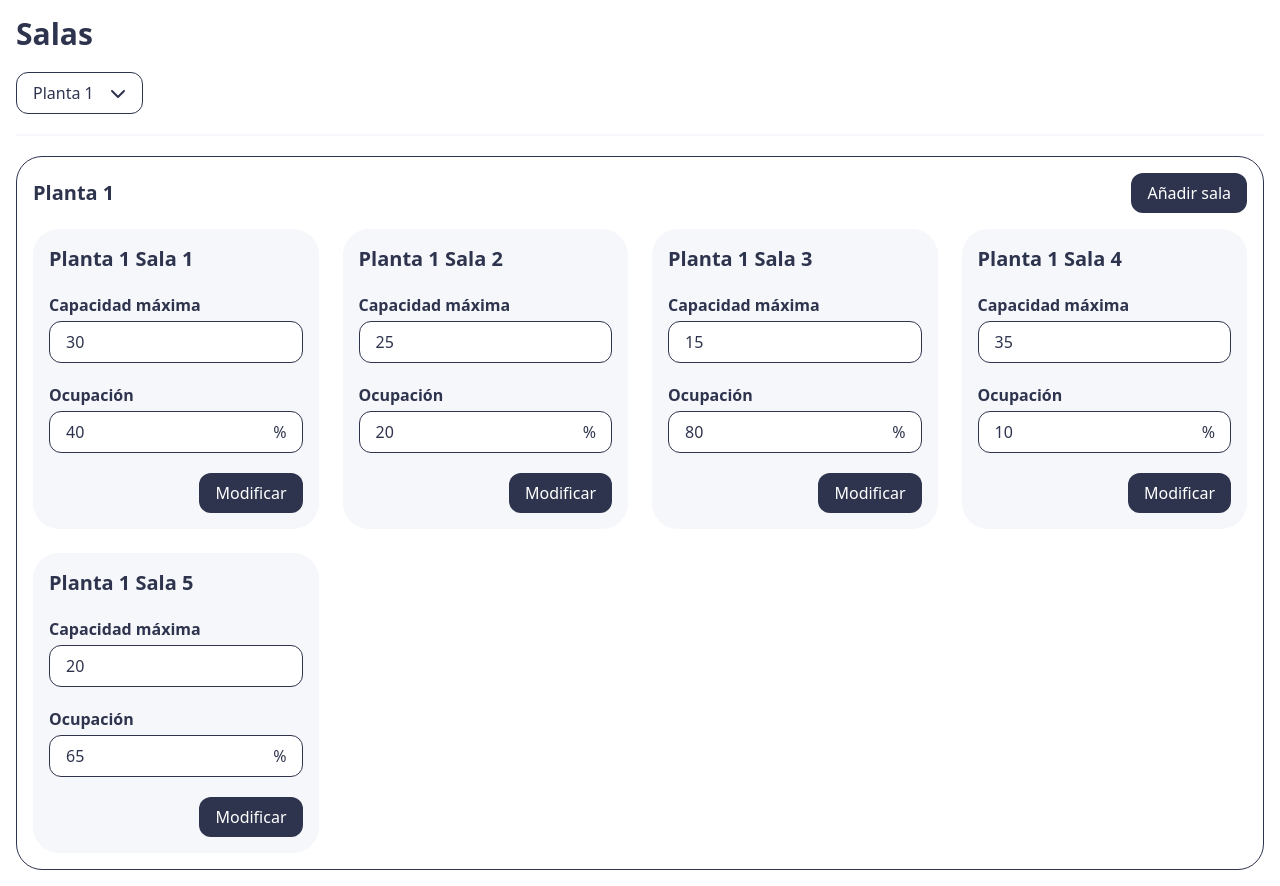
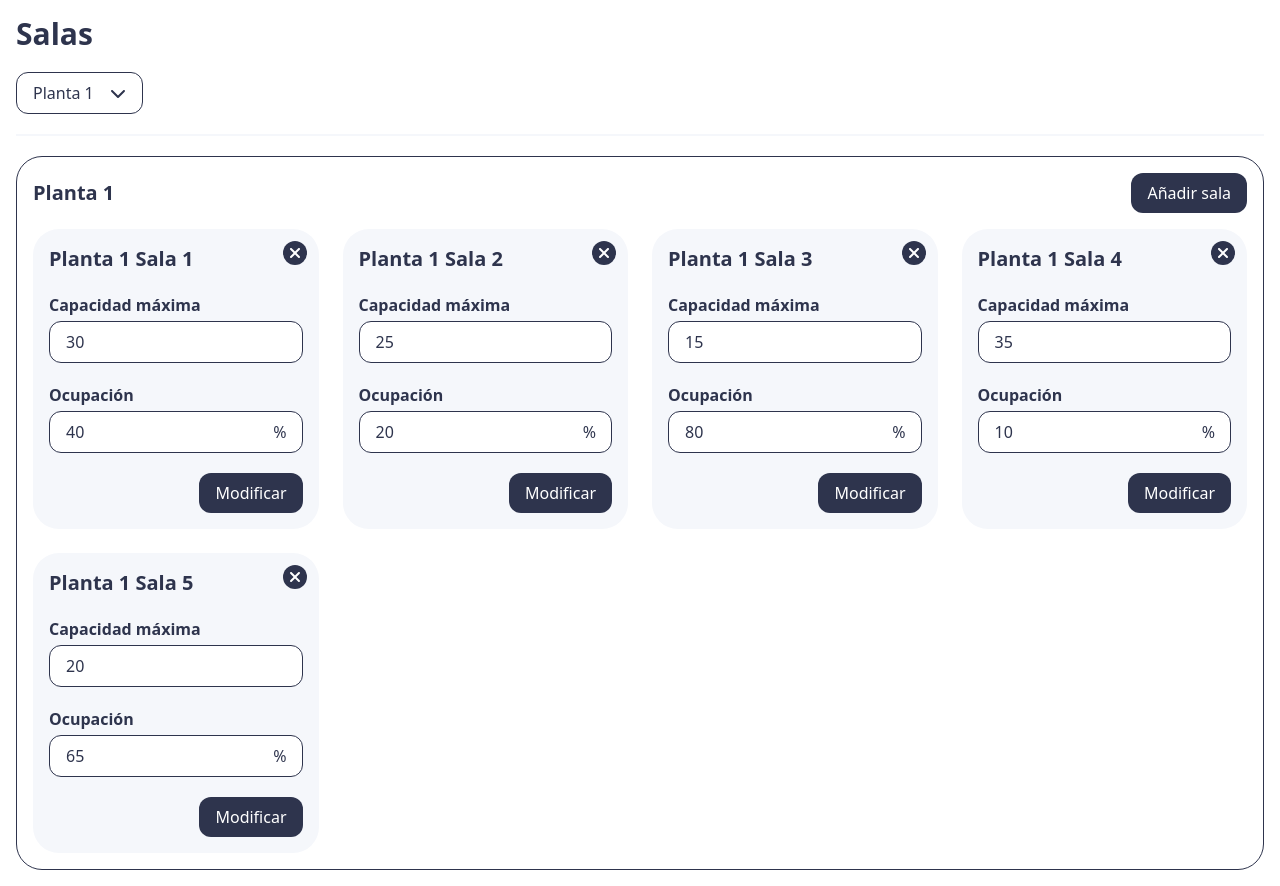
Before and after one commit to danigj14/prueba-tecnica-salas, a React (Vite) app: page / in a window 1280 px wide. Built offline with nearby package versions, Linux system fonts and the light colour scheme; data requests are answered from the project's data file.

Commit message:
Implement room delete feature

```diff
--- /dev/null
+++ b/src/features/rooms/api/deleteRoom.ts
@@ -0,0 +1,8 @@
+import axios from "axios";
+import { Room } from "../types";
+
+export function deleteRoom(id: Room["id"]): Promise<Room> {
+  return axios
+    .delete(`${import.meta.env.VITE_API_URL}/rooms/${id}`)
+    .then((data) => data.data);
+}
--- a/src/features/rooms/api/index.ts
+++ b/src/features/rooms/api/index.ts
@@ -1,3 +1,4 @@
 export * from "./getFloorRooms";
 export * from "./updateRoom";
 export * from "./createRoom";
+export * from "./deleteRoom";
--- a/src/features/rooms/api/updateRoom.ts
+++ b/src/features/rooms/api/updateRoom.ts
@@ -1,7 +1,10 @@
 import axios from "axios";
 import { Room } from "../types";
 
-export function updateRoom(id: Room["id"], data: Omit<Room, "id">): Promise<Room> {
+export function updateRoom(
+  id: Room["id"],
+  data: Omit<Room, "id">
+): Promise<Room> {
   return axios
     .put(`${import.meta.env.VITE_API_URL}/rooms/${id}`, data)
     .then((data) => data.data);
--- a/src/features/rooms/components/RoomCard.tsx
+++ b/src/features/rooms/components/RoomCard.tsx
@@ -1,7 +1,8 @@
 import { Button, Input, Modal } from "@/core/components";
-import { faSpinner } from "@fortawesome/free-solid-svg-icons";
+import { faSpinner, faTrash, faXmark } from "@fortawesome/free-solid-svg-icons";
 import { FontAwesomeIcon } from "@fortawesome/react-fontawesome";
 import { useState } from "react";
+import { useDeleteRoomMutation } from "../hooks";
 import { useUpdateRoomMutation } from "../hooks/useUpdateRoomMutation";
 import { Room } from "../types";
 import { RoomForm } from "./RoomForm";
@@ -13,12 +14,24 @@ interface RoomCardProps {
 export function RoomCard({ room }: RoomCardProps) {
   const [isEditing, setIsEditing] = useState(false);
 
-  const { mutate, isLoading } = useUpdateRoomMutation(room.id);
+  const { mutate: updateRoom, isLoading: updateIsLoading } =
+    useUpdateRoomMutation(room.id);
+  const { mutate: deleteRoom, isLoading: deleteIsLoading } =
+    useDeleteRoomMutation();
 
   return (
     <>
-      <div className="p-4 flex flex-col bg-blue-light rounded-[26px]">
-        <h1 className="text-xl font-bold">{room.name}</h1>
+      <div className="p-4 flex flex-col bg-blue-light rounded-[26px] relative">
+        <Button
+          className="absolute top-3 right-3 h-6 w-6 p-0 flex justify-center items-center"
+          onClick={() => deleteRoom(room.id)}
+        >
+          <FontAwesomeIcon
+            icon={deleteIsLoading ? faSpinner : faXmark}
+            spin={deleteIsLoading}
+          />
+        </Button>
+        <h1 className="text-xl font-bold pr-7">{room.name}</h1>
         <label className="mt-4 py-1 font-bold">Capacidad máxima</label>
         <Input
           type="number"
@@ -47,7 +60,7 @@ export function RoomCard({ room }: RoomCardProps) {
       </div>
       {isEditing && (
         <Modal>
-          {isLoading ? (
+          {updateIsLoading ? (
             <div className="p-32 bg-white rounded-[26px] text-3xl">
               <FontAwesomeIcon icon={faSpinner} spin />
             </div>
@@ -60,7 +73,7 @@ export function RoomCard({ room }: RoomCardProps) {
                 occupancyPercent: room.occupancyPercent,
               }}
               onSave={(data) =>
-                mutate(
+                updateRoom(
                   { ...room, ...data },
                   { onSettled: () => setIsEditing(false) }
                 )
--- a/src/features/rooms/hooks/index.ts
+++ b/src/features/rooms/hooks/index.ts
@@ -1,3 +1,4 @@
 export * from "./useFloorRooms";
 export * from "./useCreateRoomMutation";
 export * from "./useUpdateRoomMutation";
+export * from "./useDeleteRoomMutation";
--- a/src/features/rooms/hooks/useCreateRoomMutation.ts
+++ b/src/features/rooms/hooks/useCreateRoomMutation.ts
@@ -4,6 +4,7 @@ import { Room } from "../types";
 
 export function useCreateRoomMutation() {
   const queryClient = useQueryClient();
+
   return useMutation<Room, unknown, Omit<Room, "id">>(createRoom, {
     // After a successful creation, update the room data in the floor rooms query to avoid an extra network request.
     onSuccess: (newRoom) =>
--- /dev/null
+++ b/src/features/rooms/hooks/useDeleteRoomMutation.ts
@@ -0,0 +1,11 @@
+import { useMutation, useQueryClient } from "@tanstack/react-query";
+import { deleteRoom } from "../api";
+import { Room } from "../types";
+
+export function useDeleteRoomMutation() {
+  const queryClient = useQueryClient();
+
+  return useMutation<unknown, unknown, Room["id"]>(deleteRoom, {
+    onSuccess: () => queryClient.invalidateQueries(["rooms"]),
+  });
+}
--- a/src/features/rooms/hooks/useUpdateRoomMutation.ts
+++ b/src/features/rooms/hooks/useUpdateRoomMutation.ts
@@ -4,6 +4,7 @@ import { Room } from "../types";
 
 export function useUpdateRoomMutation(id: Room["id"]) {
   const queryClient = useQueryClient();
+
   return useMutation<Room, unknown, Omit<Room, "id">>({
     mutationFn: (data) => updateRoom(id, data),
 
```
